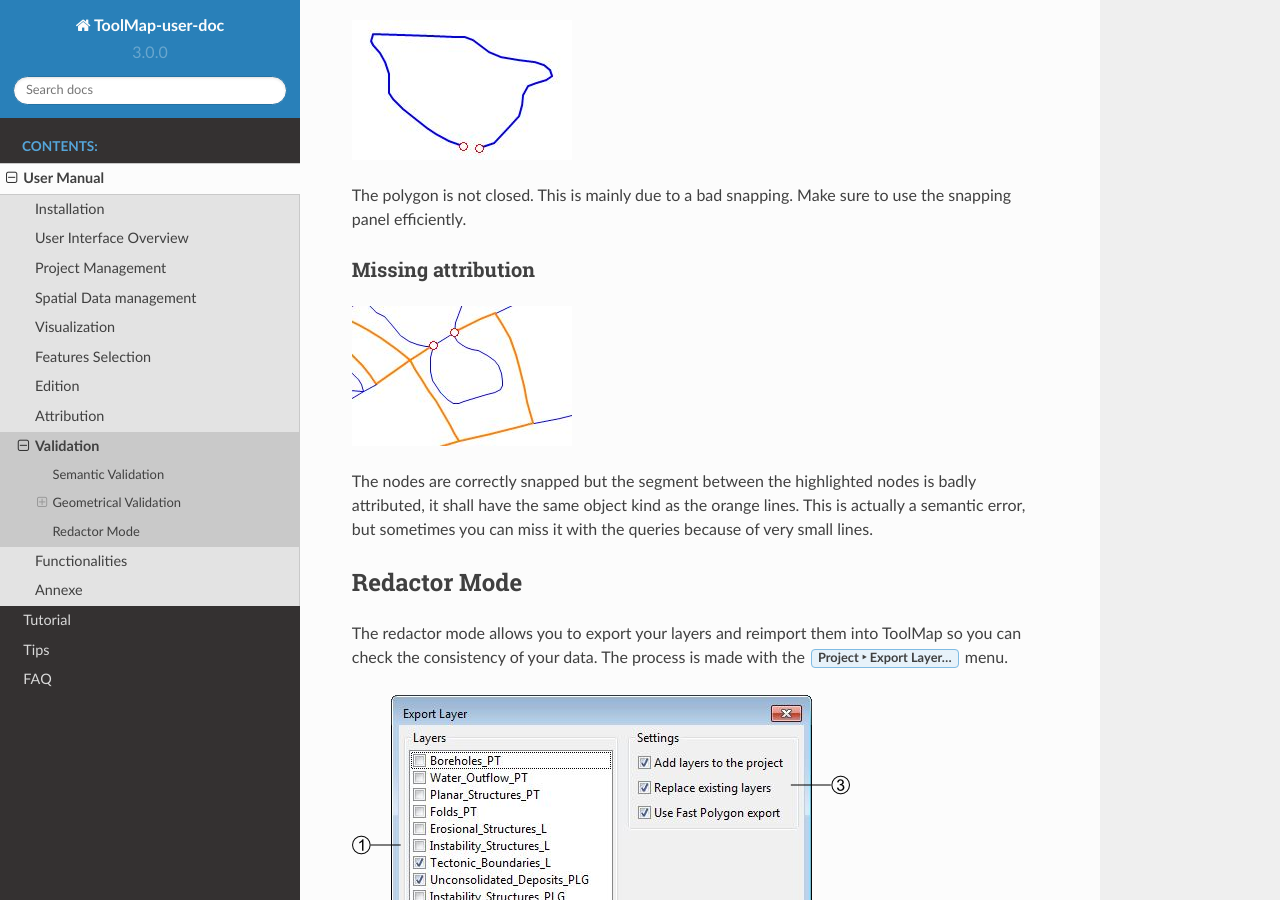
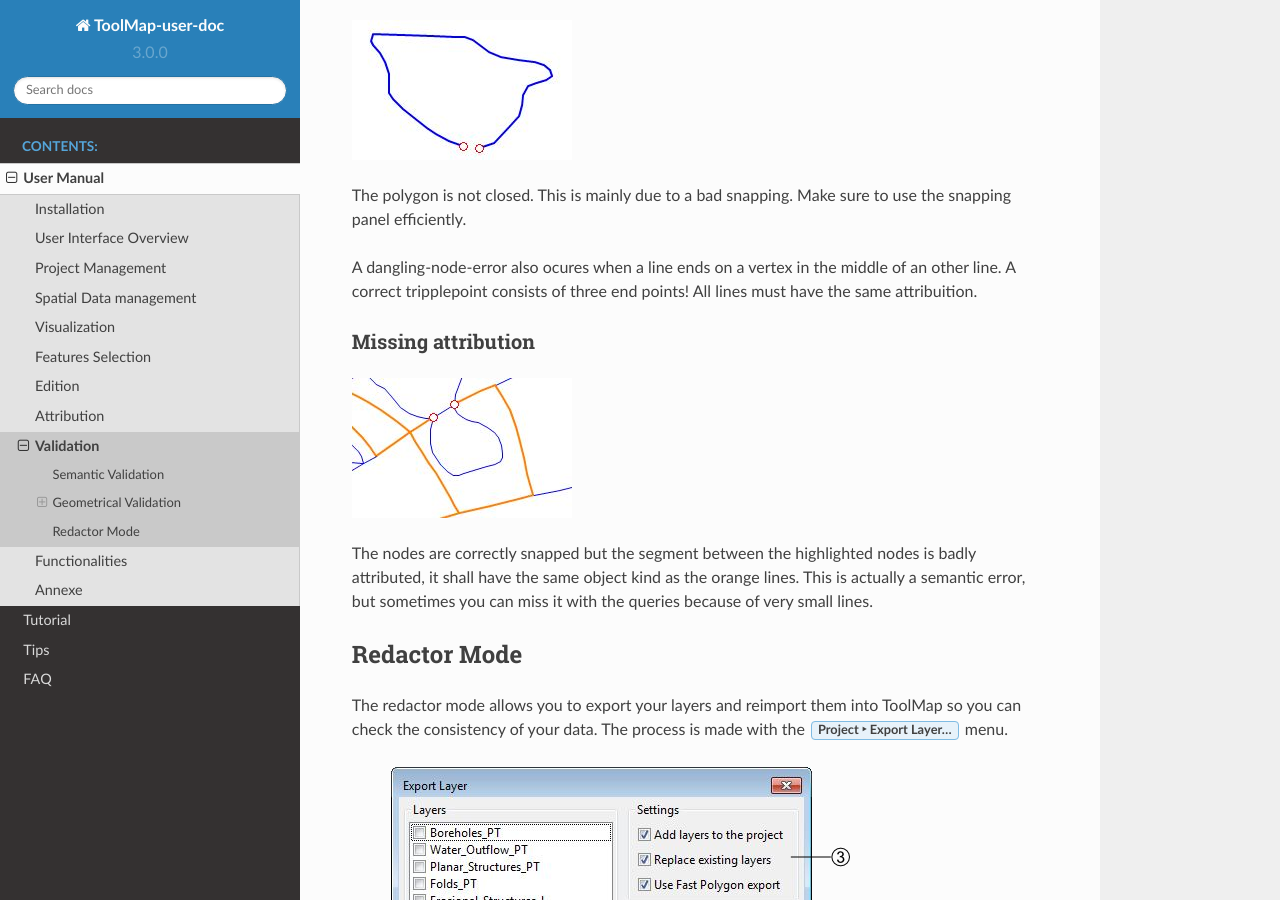
Before and after one commit to terranum-ch/ToolMap-user-doc, a Sphinx documentation site: the page built from doc/usermanual/validation.rst, in a window 1280 px wide and 900 px high, scrolled down 2779 px. Built offline with Sphinx 7.4.7 and the Read the Docs theme 2.0.0, drawn with Linux system fonts in a browser that asks for light colours.

Commit message:
Update validation.rst

```diff
--- a/doc/usermanual/validation.rst
+++ b/doc/usermanual/validation.rst
@@ -62,6 +62,8 @@ Dangling nodes
 .. image:: img/danglingnodes.jpg
 
 The polygon is not closed. This is mainly due to a bad snapping. Make sure to use the snapping panel efficiently.
+
+A dangling-node-error also ocures when a line ends on a vertex in the middle of an other line. A correct tripplepoint consists of three end points! All lines must have the same attribuition.
 
 Missing attribution
 ^^^^^^^^^^^^^^^^^^^^^^^^^^^^^^^^^
```
